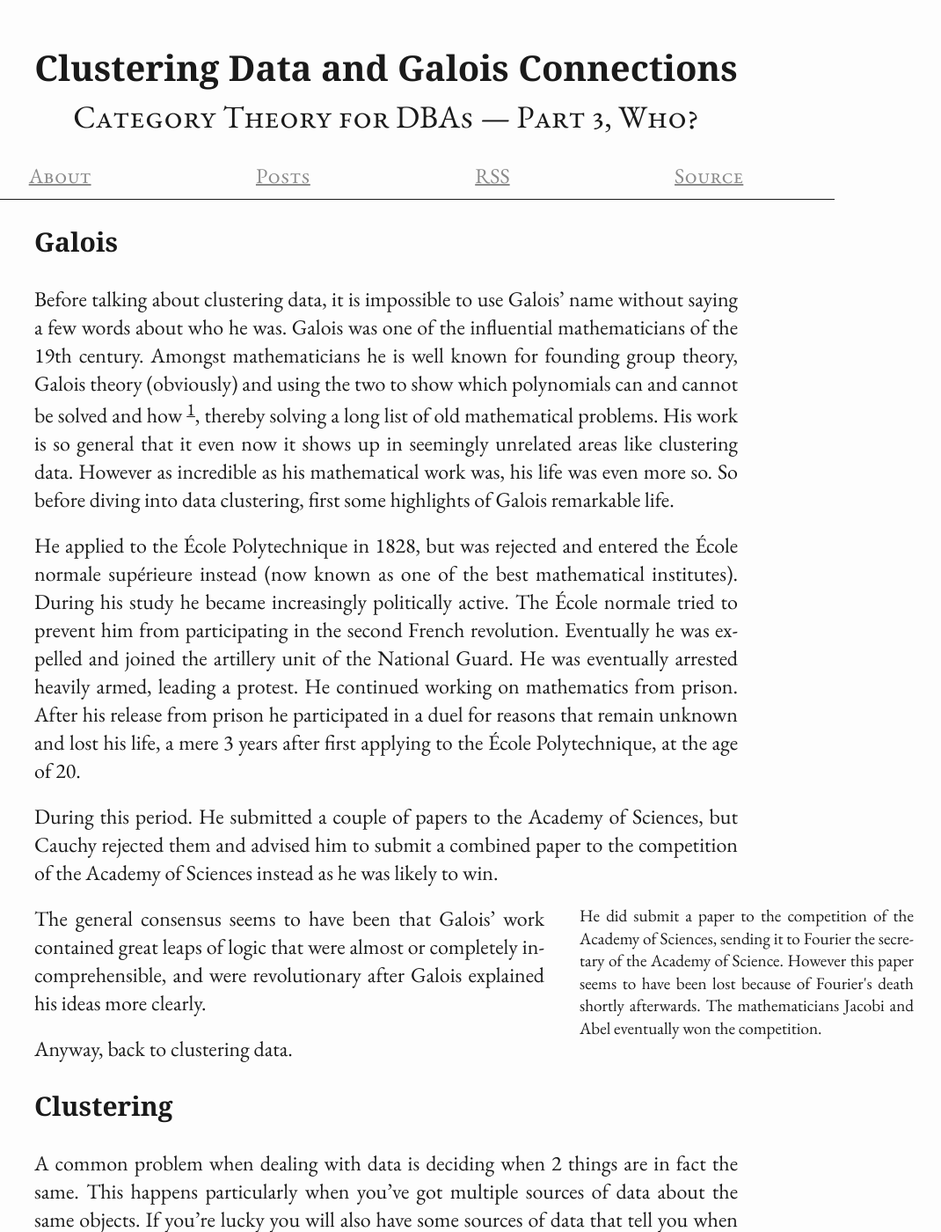
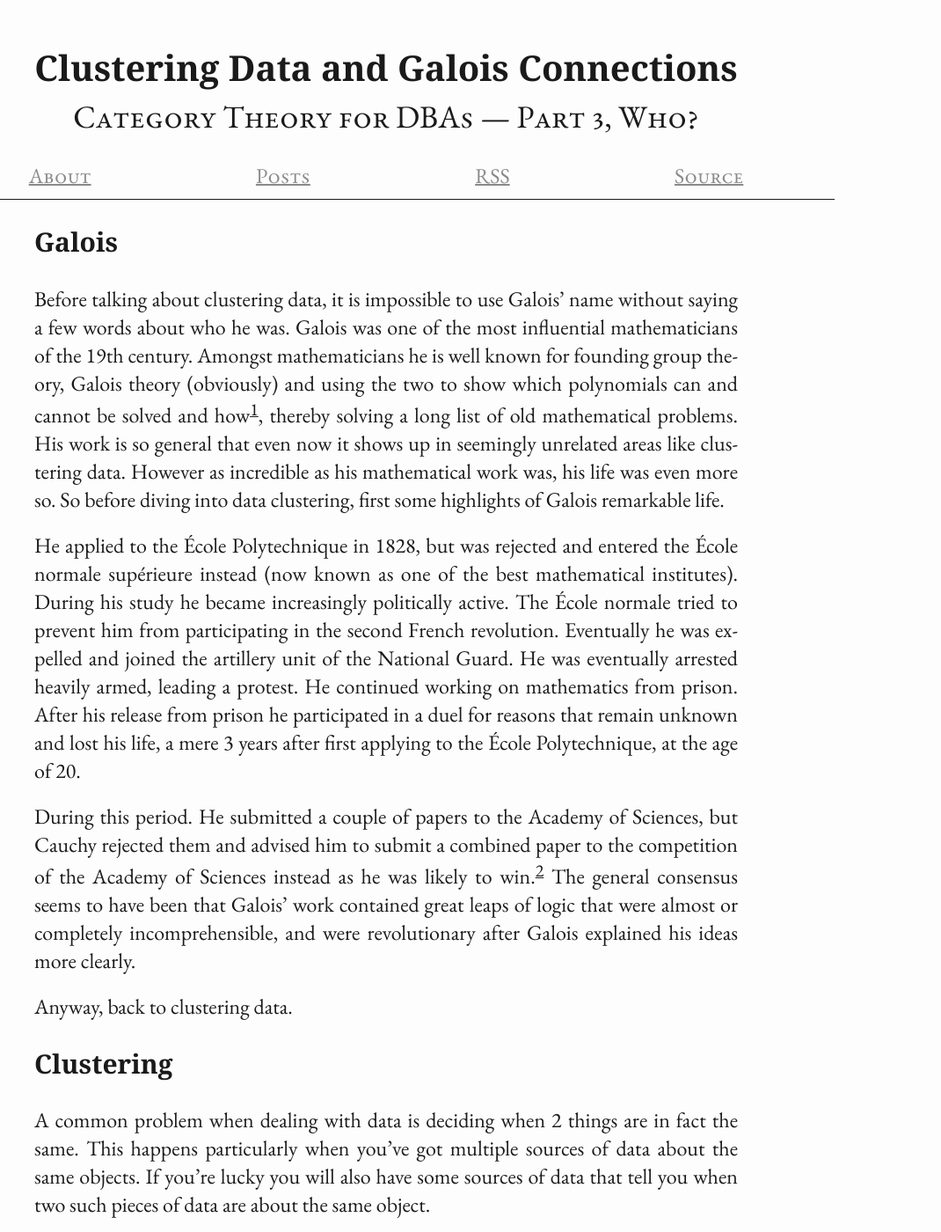
Before and after one commit to Shiandow/shiandow.github.io, a Jekyll site: the page built from _klad/category-theory-for-dbas/3-clustering-and-galois-connections.md, in a window 1280 px wide and 1400 px high. Shown: the whole window at 88% size, without its empty margins (201-1271 px from the left). Built offline with Jekyll 4.4.1, drawn with Linux system fonts in a browser that asks for light colours; some web fonts are replaced; some of the changed text lies outside the part shown.

Commit message:
Drafting

```diff
--- a/_klad/category-theory-for-dbas/3-clustering-and-galois-connections.md
+++ b/_klad/category-theory-for-dbas/3-clustering-and-galois-connections.md
@@ -4,21 +4,17 @@ subtitle: Category Theory for DBAs &mdash; Part 3, Who?
 tag: category-theory-for-dbas
 planned_date: In a few weeks
 excerpt: |
-    Before talking about clustering data, it is impossible to use Galois' name without saying a few words about who he was. Galois was one of the influential mathematicians of the 19th century. Amongst mathematicians he is well known for founding group theory, Galois theory (obviously) and using the two to show which polynomials can and cannot be solved and how, thereby solving a long list of old mathematical problems. His work is so general that it even now it shows up in seemingly unrelated areas like clustering data. However as incredible as his mathematical work was, his life was even more so. So before diving into data clustering, first some highlights of Galois remarkable life.
+    Before talking about clustering data, it is impossible to use Galois' name without saying a few words about who he was. Galois was one of the most influential mathematicians of the 19th century. Amongst mathematicians he is well known for founding group theory, Galois theory (obviously) and using the two to show which polynomials can and cannot be solved and how, thereby solving a long list of old mathematical problems. His work is so general that it even now it shows up in seemingly unrelated areas like clustering data. However as incredible as his mathematical work was, his life was even more so. So before diving into data clustering, first some highlights of Galois remarkable life.
 ---
 {% include toc.md %}
 
 ## Galois
 
-Before talking about clustering data, it is impossible to use Galois' name without saying a few words about who he was. Galois was one of the influential mathematicians of the 19th century. Amongst mathematicians he is well known for founding group theory, Galois theory (obviously) and using the two to show which polynomials can and cannot be solved and how [^solve], thereby solving a long list of old mathematical problems. His work is so general that it even now it shows up in seemingly unrelated areas like clustering data. However as incredible as his mathematical work was, his life was even more so. So before diving into data clustering, first some highlights of Galois remarkable life.
+Before talking about clustering data, it is impossible to use Galois' name without saying a few words about who he was. Galois was one of the most influential mathematicians of the 19th century. Amongst mathematicians he is well known for founding group theory, Galois theory (obviously) and using the two to show which polynomials can and cannot be solved and how[^solve], thereby solving a long list of old mathematical problems. His work is so general that even now it shows up in seemingly unrelated areas like clustering data. However as incredible as his mathematical work was, his life was even more so. So before diving into data clustering, first some highlights of Galois remarkable life.
 
 He applied to the École Polytechnique in 1828, but was rejected and entered the École normale supérieure instead (now known as one of the best mathematical institutes). During his study he became increasingly politically active. The École normale tried to prevent him from participating in the second French revolution. Eventually he was expelled and joined the artillery unit of the National Guard. He was eventually arrested heavily armed, leading a protest. He continued working on mathematics from prison. After his release from prison he participated in a duel for reasons that remain unknown and lost his life, a mere 3 years after first applying to the École Polytechnique, at the age of 20.
 
-During this period. He submitted a couple of papers to the Academy of Sciences, but Cauchy rejected them and advised him to submit a combined paper to the competition of the Academy of Sciences instead as he was likely to win.
-<aside>
-He did submit a paper to the competition of the Academy of Sciences, sending it to Fourier the secretary of the Academy of Science. However this paper seems to have been lost because of Fourier's death shortly afterwards. The mathematicians Jacobi and Abel eventually won the competition.
-</aside>
-The general consensus seems to have been that Galois' work contained great leaps of logic that were almost or completely incomprehensible, and were revolutionary after Galois explained his ideas more clearly.
+During this period. He submitted a couple of papers to the Academy of Sciences, but Cauchy rejected them and advised him to submit a combined paper to the competition of the Academy of Sciences instead as he was likely to win.[^fourier] The general consensus seems to have been that Galois' work contained great leaps of logic that were almost or completely incomprehensible, and were revolutionary after Galois explained his ideas more clearly.
 
 Anyway, back to clustering data.
 
@@ -74,7 +70,7 @@ $$
 x \sim r(c) \Leftrightarrow f(x) \approx c.
 $$
 
-Is this the same as a representative? Well, almost. Instead of requiring that $r(c)$ is actually mapped into the cluster $c$ we instead get $f(r(c)) \approx c$, and instead of
+Is this the same as a representative? Well, almost. Instead of requiring that $r(c)$ is actually mapped into the cluster $c$ we instead get $f(r(c)) \approx c$.
 
 Now why would this be useful? Well it gives more freedom in the clustering, in the strict definition it
 is necessary to put *all* pairs $x \sim y$ into the same cluster, but with this more flexible definition
```
Also changed, not shown: other parts of _klad/category-theory-for-dbas/3-clustering-and-galois-connections.md (+3 -1 lines).
